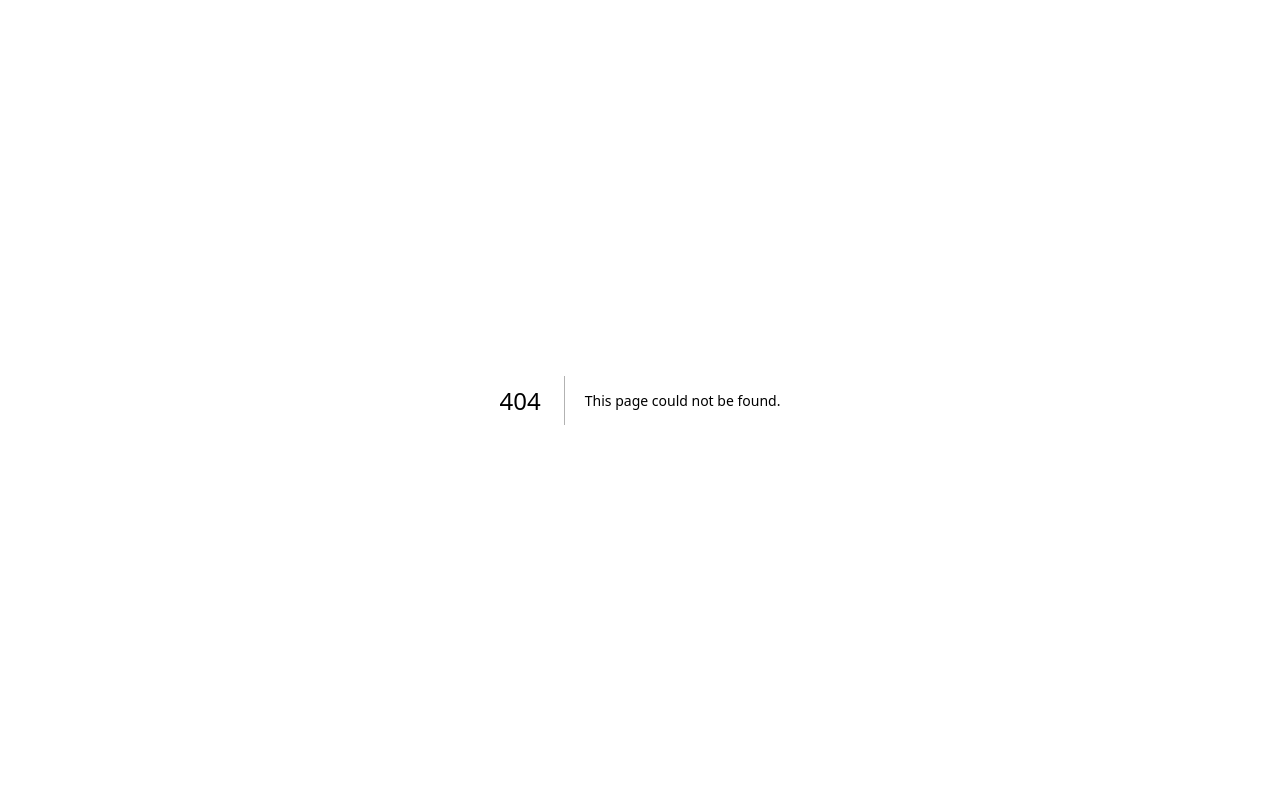
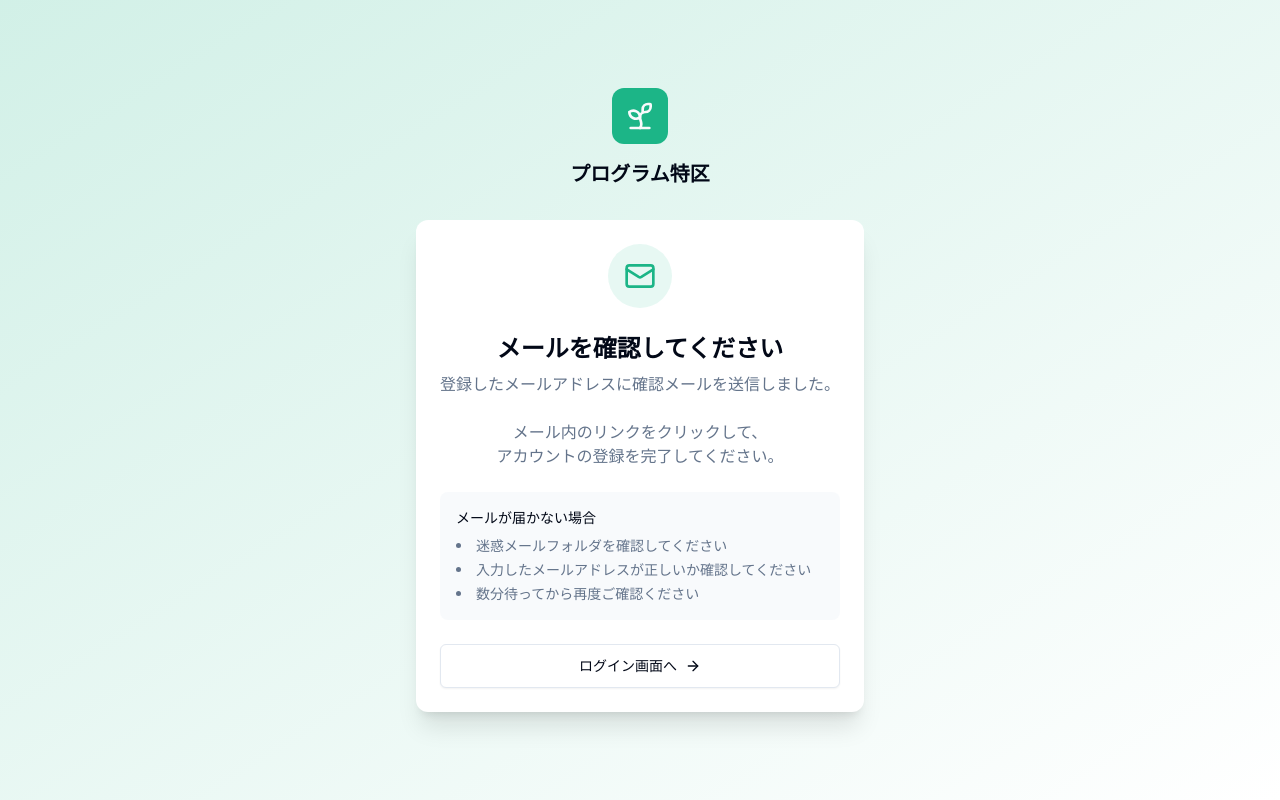
Before and after one commit to geek-camp-vol18/program-tokku, a Next.js app in the folder frontend/: page /signup/confirm in a window 1280 px wide. Before the commit this address had no page. Built offline with nearby package versions, Linux system fonts and the light colour scheme.

Commit message:
メール確認画面の実装

```diff
--- /dev/null
+++ b/frontend/src/app/(auth)/signup/confirm/page.tsx
@@ -0,0 +1,78 @@
+"use client";
+
+import Link from "next/link";
+import { useSearchParams } from "next/navigation";
+import { Mail, ArrowRight, Sprout } from "lucide-react";
+import { Button } from "@/components/ui/button";
+import { Card, CardContent } from "@/components/ui/card";
+
+export default function SignupConfirmPage() {
+  const searchParams = useSearchParams();
+  const email = searchParams.get("email") || "";
+
+  return (
+    <div className="min-h-screen flex items-center justify-center p-8 bg-gradient-to-br from-primary/20 via-primary/10 to-background">
+      <div className="w-full max-w-md">
+        {/* ロゴ */}
+        <div className="flex flex-col items-center mb-8">
+          <div className="flex h-14 w-14 items-center justify-center rounded-xl bg-primary text-primary-foreground mb-4">
+            <Sprout className="h-8 w-8" />
+          </div>
+          <h1 className="text-xl font-bold text-foreground">プログラム特区</h1>
+        </div>
+
+        <Card className="border-0 shadow-xl">
+          <CardContent className="p-6 text-center">
+            {/* アイコン */}
+            <div className="flex justify-center mb-6">
+              <div className="flex h-16 w-16 items-center justify-center rounded-full bg-primary/10">
+                <Mail className="h-8 w-8 text-primary" />
+              </div>
+            </div>
+
+            {/* タイトル */}
+            <h2 className="text-2xl font-bold text-foreground mb-2">
+              メールを確認してください
+            </h2>
+
+            {/* 説明文 */}
+            <p className="text-muted-foreground mb-6">
+              {email ? (
+                <>
+                  <span className="font-medium text-foreground">{email}</span>
+                  <br />
+                  に確認メールを送信しました。
+                </>
+              ) : (
+                "登録したメールアドレスに確認メールを送信しました。"
+              )}
+              <br />
+              <br />
+              メール内のリンクをクリックして、
+              <br />
+              アカウントの登録を完了してください。
+            </p>
+
+            {/* 注意事項 */}
+            <div className="p-4 bg-muted/50 rounded-lg text-sm text-muted-foreground mb-6 text-left">
+              <p className="font-medium text-foreground mb-2">メールが届かない場合</p>
+              <ul className="list-disc list-inside space-y-1">
+                <li>迷惑メールフォルダを確認してください</li>
+                <li>入力したメールアドレスが正しいか確認してください</li>
+                <li>数分待ってから再度ご確認ください</li>
+              </ul>
+            </div>
+
+            {/* ログインへ */}
+            <Link href="/login">
+              <Button variant="outline" className="w-full h-11 gap-2" size="lg">
+                ログイン画面へ
+                <ArrowRight className="h-4 w-4" />
+              </Button>
+            </Link>
+          </CardContent>
+        </Card>
+      </div>
+    </div>
+  );
+}
```
